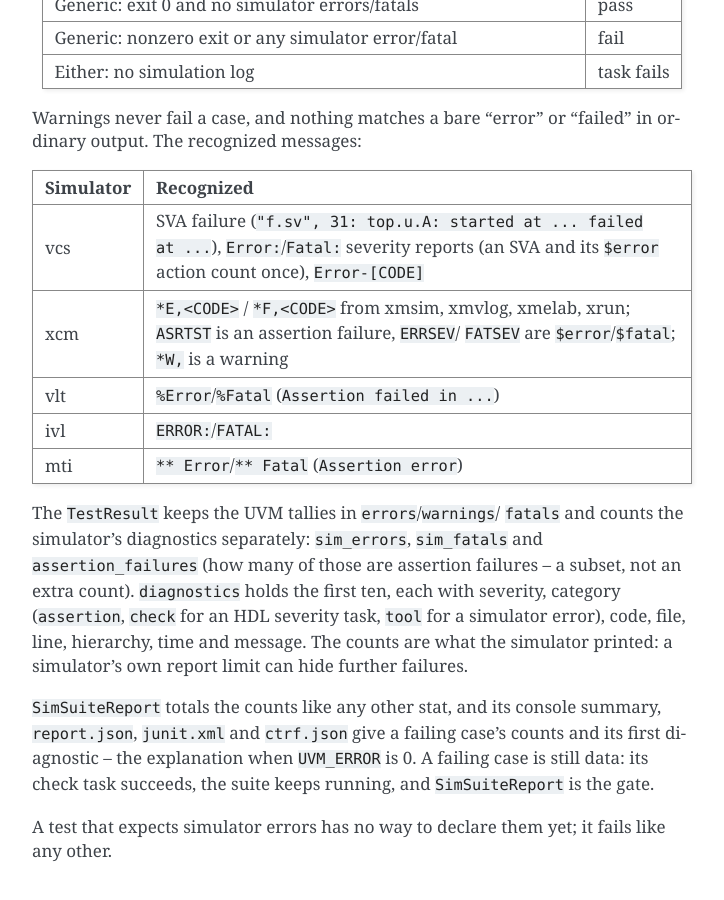
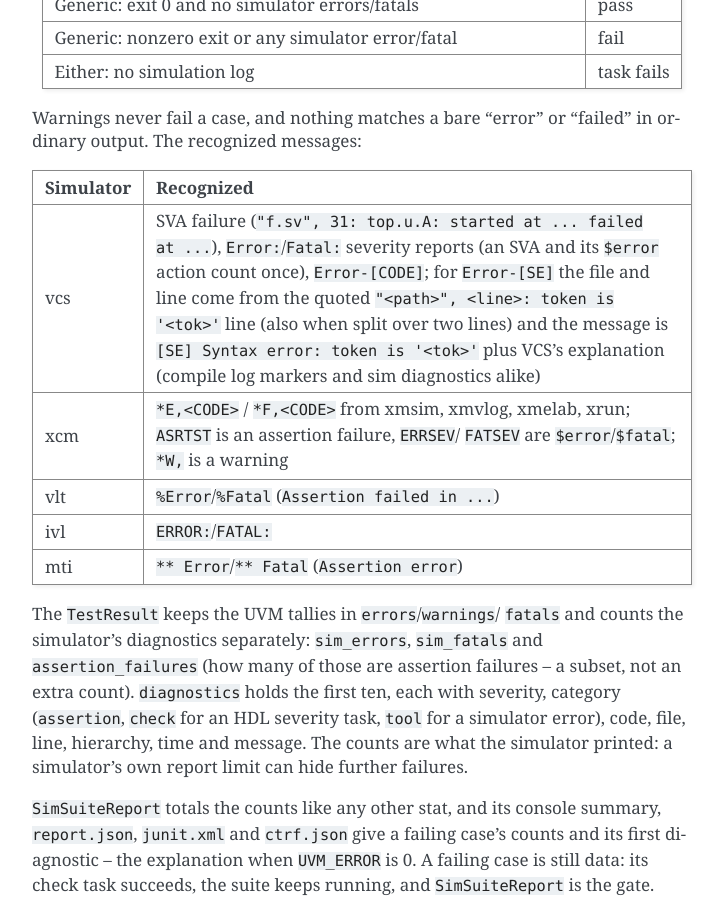
Before and after one commit to dv-flow/dv-flow-libhdlsim, a Sphinx documentation site: the page built from docs/index.rst, in a window 1280 px wide and 900 px high, scrolled down 19871 px. Shown: the whole window, without its empty margins (388-1112 px from the left). Built offline with Sphinx 7.4.7, drawn with Linux system fonts in a browser that asks for light colours.

Commit message:
Docs: VCS Error-[SE] location and message
Co-Authored-By: Claude Opus 5.5 <noreply@anthropic.com>

```diff
--- a/docs/index.rst
+++ b/docs/index.rst
@@ -946,7 +946,12 @@ Simulator  Recognized
 =========  ===========================================================
 vcs        SVA failure (``"f.sv", 31: top.u.A: started at ... failed
            at ...``), ``Error:``/``Fatal:`` severity reports (an SVA and
-           its ``$error`` action count once), ``Error-[CODE]``
+           its ``$error`` action count once), ``Error-[CODE]``;
+           for ``Error-[SE]`` the file and line come from the quoted
+           ``"<path>", <line>: token is '<tok>'`` line (also when split
+           over two lines) and the message is ``[SE] Syntax error: token
+           is '<tok>'`` plus VCS's explanation (compile log markers and
+           sim diagnostics alike)
 xcm        ``*E,<CODE>`` / ``*F,<CODE>`` from xmsim, xmvlog, xmelab,
            xrun; ``ASRTST`` is an assertion failure, ``ERRSEV``/
            ``FATSEV`` are ``$error``/``$fatal``; ``*W,`` is a warning
```
